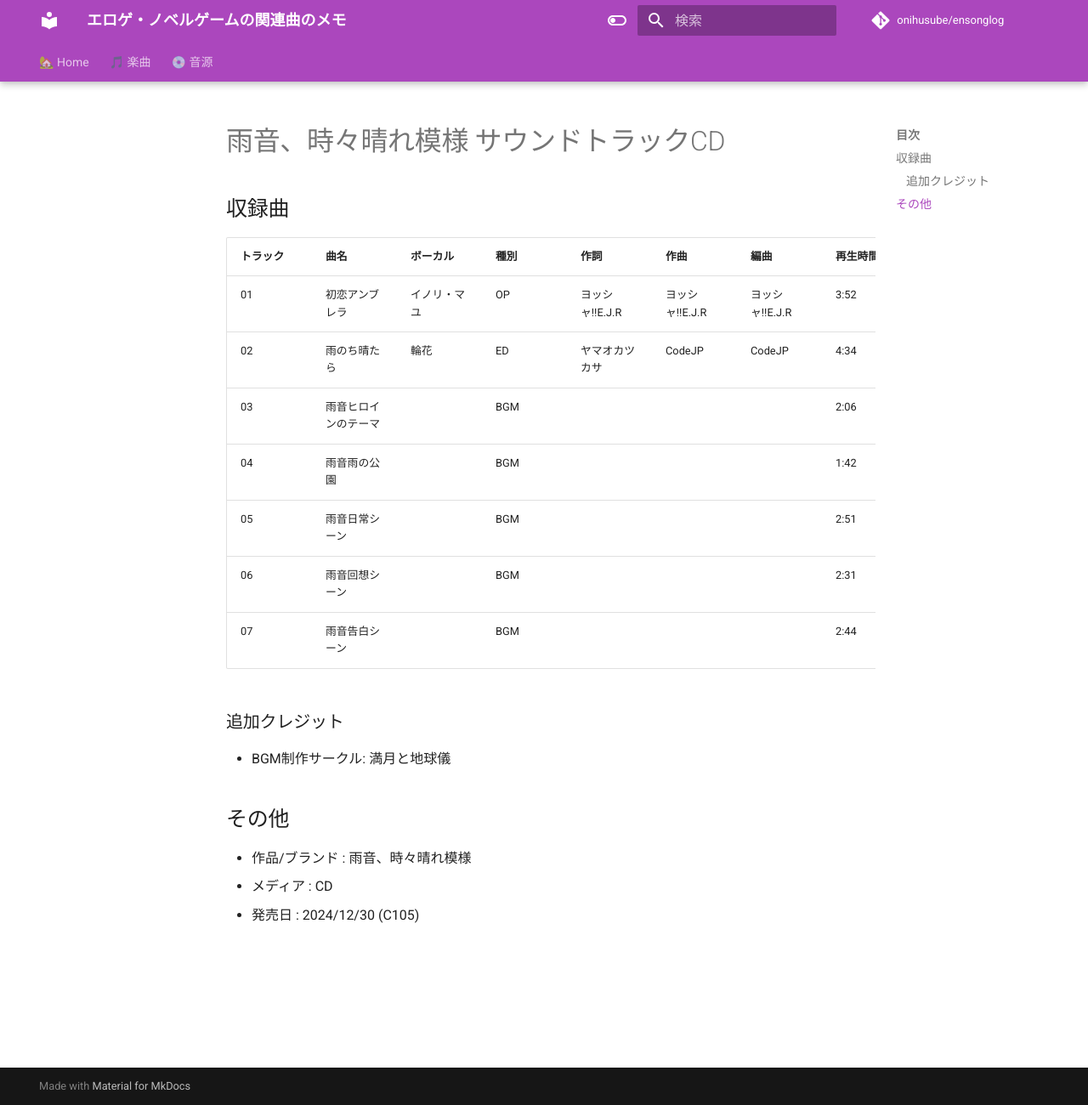
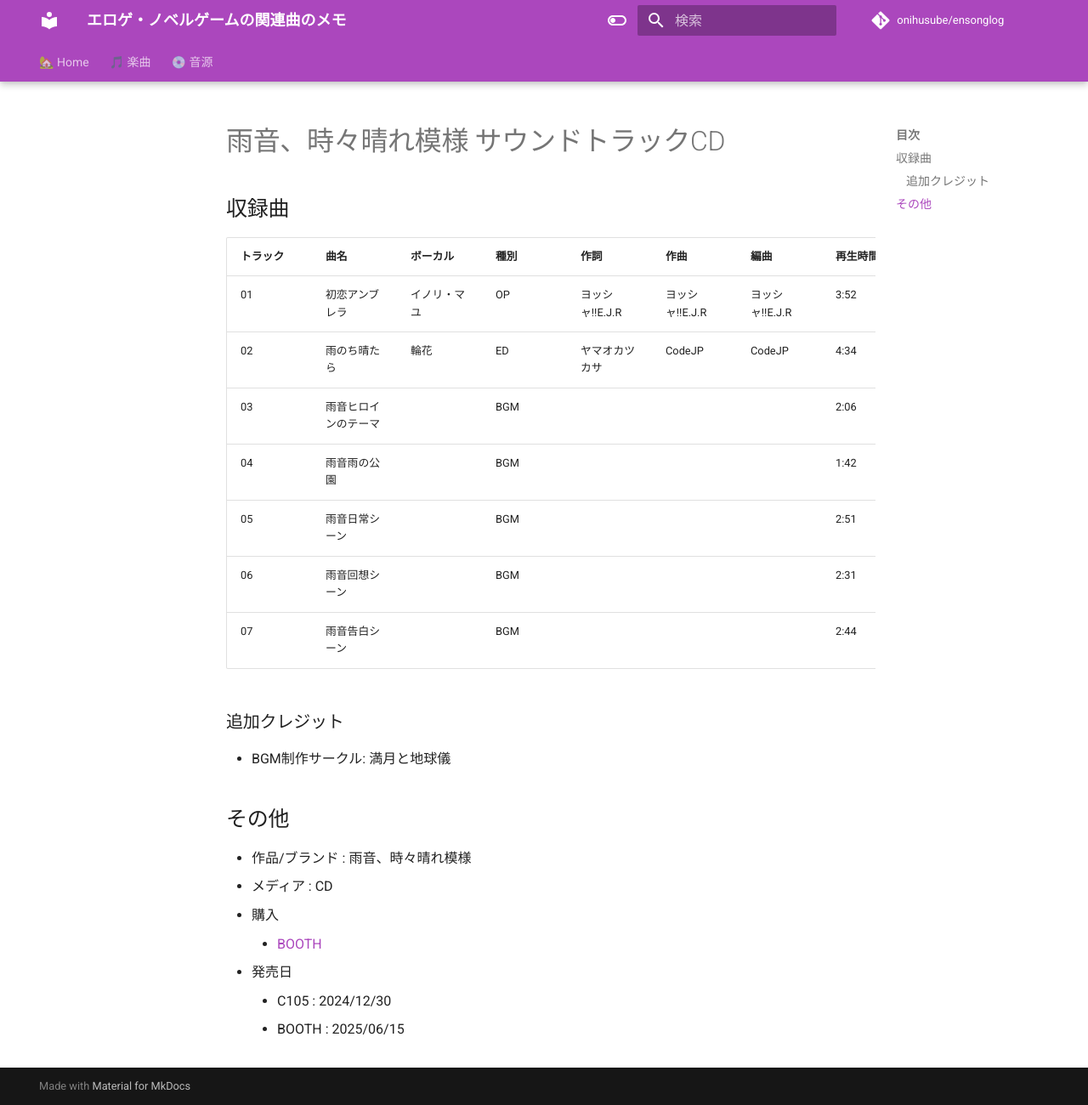
Before and after one commit to onihusube/ensonglog, an MkDocs documentation site: the page built from docs/2024/音源個別/雨音、時々晴れ模様 サウンドトラックCD.md, in a window 1280 px wide and 1300 px high. Shown: the whole window at 85% size. Built offline with MkDocs 1.6.1 and Material for MkDocs 9.7.7, drawn with Linux system fonts in a browser that asks for light colours; comment, search, counter and statistics services are not loaded.

Commit message:
雨音、時々晴れ模様 サウンドトラック booth追記

```diff
--- a/docs/2024/音源個別/雨音、時々晴れ模様 サウンドトラックCD.md
+++ b/docs/2024/音源個別/雨音、時々晴れ模様 サウンドトラックCD.md
@@ -20,4 +20,8 @@
 
 - 作品/ブランド : 雨音、時々晴れ模様
 - メディア : CD
-- 発売日 : 2024/12/30 (C105)
+- 購入
+    - [BOOTH](https://creativeblossoms.booth.pm/items/6656329)
+- 発売日
+    - C105 : 2024/12/30
+    - BOOTH : 2025/06/15
```
Also changed, not shown: docs/2025/音源.md (+1 -0 lines).
